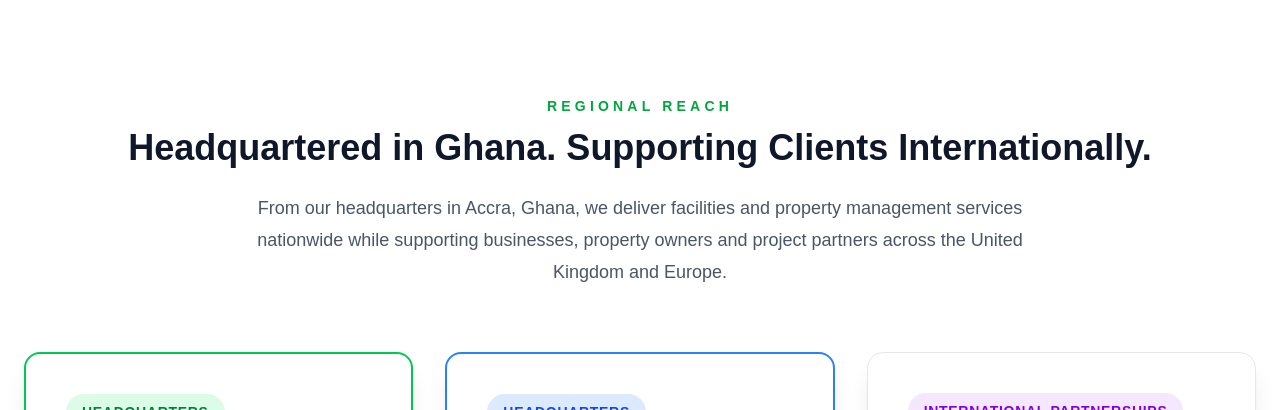
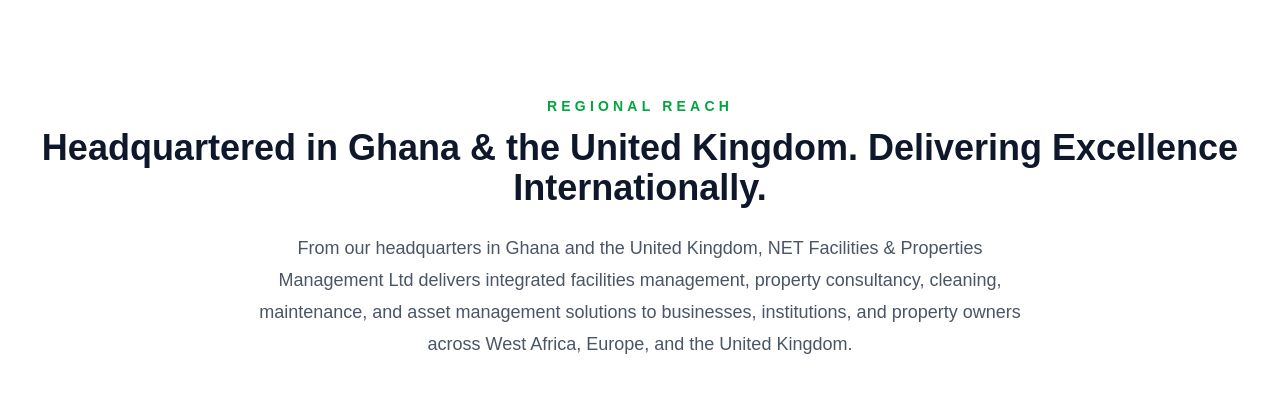
Before and after one commit to NetfacilitiesLtd/net-facilities, a Next.js app: page / in a window 1280 px wide. Shown: the part 1020-1430 px from the top of the page. Built offline with nearby package versions, Linux system fonts and the light colour scheme.

Commit message:
Update Regional Reach introduction

```diff
--- a/components/RegionalReach.tsx
+++ b/components/RegionalReach.tsx
@@ -9,16 +9,16 @@
   REGIONAL REACH
 </p>
 
-
-
 <h2 className="text-center text-4xl font-bold text-slate-900">
-          Headquartered in Ghana. Supporting Clients Internationally.
+  Headquartered in Ghana & the United Kingdom. Delivering Excellence Internationally.
 </h2>
 
 <p className="mx-auto mt-6 max-w-3xl text-center text-lg leading-8 text-gray-600">
-          From our headquarters in Accra, Ghana, we deliver facilities and
-          property management services nationwide while supporting businesses,
-          property owners and project partners across the United Kingdom and Europe.
+  From our headquarters in Ghana and the United Kingdom, NET Facilities &
+  Properties Management Ltd delivers integrated facilities management,
+  property consultancy, cleaning, maintenance, and asset management
+  solutions to businesses, institutions, and property owners across
+  West Africa, Europe, and the United Kingdom.
 </p>
 
         <div className="mt-16 grid gap-8 md:grid-cols-3">
```
Lines whose indentation alone changed are shown as unchanged.
